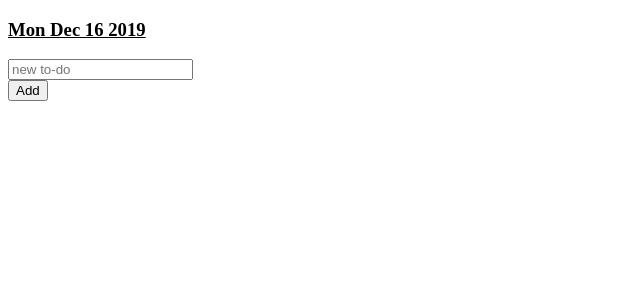
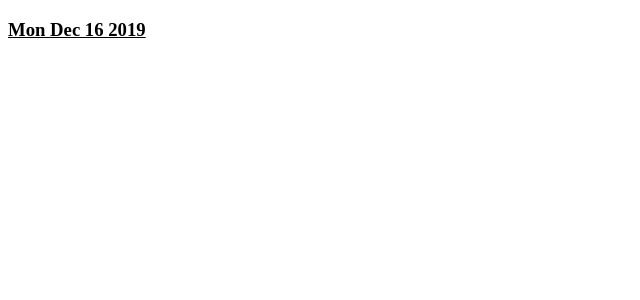
Before and after one commit to MyBlogEngine/MyBlog, a React app in the folder my_blog_app/: page / in a window 1280 px wide. Shown: the top 300 px of the page, without its empty margins (0-640 px from the left). Built offline with nearby package versions, Linux system fonts and the light colour scheme; the HTML template or start-up script is replaced by a standard one.

Commit message:
Divided todo related components into multiple files

```diff
--- /dev/null
+++ b/my_blog_app/src/Todo.tsx
@@ -0,0 +1,44 @@
+import * as React from "react";
+import { TodoItem } from "./TodoItem";
+import { TodoCallbacks } from "./TodoContainer";
+
+interface TodoProps {
+    todo: TodoItem,
+    index: number,
+    callbacks: TodoCallbacks,
+};
+interface TodoState {
+    todo: TodoItem
+}
+
+export class Todo extends React.Component<TodoProps, TodoState> {
+    constructor(props: TodoProps) {
+        super(props);
+        this.state = {
+            todo: props.todo,
+        };
+    }
+
+    notify = () => {
+        this.props.callbacks.updateAt(this.props.index, this.state.todo);
+    }
+    remove = () => {
+        this.props.callbacks.removeAt(this.props.index);
+    }
+
+    toggle = () => {
+        let updated = this.state.todo;
+        updated.completed = !updated.completed;
+        this.setState({ todo: updated }, this.notify);
+    }
+
+    modifyText = (text: string) => {
+        let updated = this.state.todo;
+        updated.text = text;
+        this.setState({ todo: updated }, this.notify);
+    }
+
+    render() {
+        return <div></div>
+    }
+}
--- /dev/null
+++ b/my_blog_app/src/TodoContainer.tsx
@@ -0,0 +1,75 @@
+import * as React from "react";
+import { TodoItem } from "./TodoItem";
+import { Todo } from "./Todo";
+
+
+
+interface TodoContainerState {
+    todos: TodoItem[]
+};
+
+export interface TodoCallbacks {
+    push(text: string): void;
+    removeAt(index: number): void;
+    swap(indexA: number, indexB: number): void;
+    updateAt(index: number, updated: TodoItem): void;
+};
+
+export class TodoContainer extends React.Component<{}, TodoContainerState>
+{
+    constructor(props: Readonly<{}>) {
+        super(props);
+        this.state = {
+            todos: [],
+        };
+    }
+
+    push = (text: string) => {
+        this.setState((prevState, _props) => {
+            const newItem: TodoItem = new TodoItem(text);
+            let newTodos = [...prevState.todos, newItem];
+            return { todos: newTodos };
+        });
+    }
+
+    removeAt = (index: number) => {
+        this.setState((prevState, _props) => {
+            let todos = [...prevState.todos];
+            todos.splice(index, 1);
+            return { todos };
+        });
+    }
+
+    swap = (indexA: number, indexB: number) => {
+        this.setState((prevState, _props) => {
+            let todos = [...prevState.todos];
+            let temp: TodoItem = todos[indexA];
+            todos[indexA] = todos[indexB];
+            todos[indexB] = temp;
+            return { todos };
+        });
+    }
+
+    updateAt = (index: number, updated: TodoItem) => {
+        this.setState((prevState, _props) => {
+            let todos = [...prevState.todos];
+            todos[index] = updated;
+            return { todos };
+        })
+    }
+
+
+    render() {
+
+        const callbacks: TodoCallbacks = this;
+
+        const TodoComponents = this.state.todos.map((todo: TodoItem, index: number) => {
+            <Todo key={index} todo={todo} index={index} callbacks={callbacks} />
+        });
+
+        return (<div>
+            {TodoComponents}
+        </div>
+        );
+    }
+}
--- /dev/null
+++ b/my_blog_app/src/TodoItem.ts
@@ -0,0 +1,5 @@
+// Model
+export class TodoItem {
+    constructor(public text: string = "", public completed: boolean = false) {
+    }
+};
--- a/my_blog_app/src/TodoList.tsx
+++ /dev/null
@@ -1,119 +0,0 @@
-import * as React from 'react';
-
-// Model
-class TodoItem {
-    constructor(public text: string = "", public completed: boolean = false) {
-
-    }
-};
-
-
-// View Component
-//   -TodoListView
-interface TodoListViewProps {
-    todos: TodoItem[],
-    onClick(index: number): void,
-};
-const TodoListView: React.SFC<TodoListViewProps> = (props) => (
-    <div className="d-flex flex-column">
-        {props.todos.map((todo: TodoItem, index: number) =>
-            <div key={index}>
-                <span onClick={(_e) => { props.onClick(index) }}>
-                    {todo.completed ? <p><del>{todo.text}</del></p> : <p>{todo.text}</p>}
-                </span>
-            </div>
-        )}
-    </div>
-)
-
-// View Component
-//   -AddTodoView
-interface NewTodoViewProps {
-    onClick(text: string): void,
-}
-interface NewTodoViewState {
-    value: string,
-}
-class NewTodoView extends React.Component<NewTodoViewProps, NewTodoViewState> {
-    constructor(props: NewTodoViewProps, public placeholder: string) {
-        super(props);
-        this.placeholder = "new to-do";
-        this.state = {
-            value: "",
-        };
-        this.handleChange = this.handleChange.bind(this);
-        this.handleClick = this.handleClick.bind(this);
-        this.handleKeyPress = this.handleKeyPress.bind(this);
-    }
-    handleKeyPress(event: React.KeyboardEvent<HTMLInputElement>) {
-        if (event.key == 'Enter' && this.state.value != "") {
-            event.preventDefault();
-            this.props.onClick(this.state.value);
-            this.setState({ value: "" });
-        }
-    }
-    handleChange(event: React.ChangeEvent<HTMLInputElement>) {
-        this.setState({ value: event.target.value });
-    }
-
-    handleClick(_e: React.MouseEvent<HTMLButtonElement>) {
-        this.props.onClick(this.state.value);
-        this.setState({ value: "" });
-    }
-
-    render() {
-        return (<div className="input-group mb-3">
-            <input type="text" className="form-control"
-                value={this.state.value}
-                onChange={this.handleChange}
-                onKeyPress={this.handleKeyPress}
-                placeholder={this.placeholder} aria-label="new to-do" aria-describedby="button-addon2" />
-            <div className="input-group-append">
-                <button className="btn btn-outline-secondary" type="button" id="button-addon2"
-                    onClick={this.handleClick}>Add</button>
-            </div>
-        </div>)
-    }
-}
-
-// Control Component
-//   -TodoList
-interface TodoListState {
-    todos: TodoItem[]
-};
-export class TodoList extends React.Component<{}, TodoListState>
-{
-    constructor(props: Readonly<{}>) {
-        super(props);
-        this.state = {
-            todos: [],
-        };
-
-        this.handleClick = this.handleClick.bind(this);
-        this.addTodo = this.addTodo.bind(this);
-    }
-
-    addTodo(text: string) {
-        this.setState((prevState, _props) => {
-            const newItem: TodoItem = new TodoItem(text);
-            let newTodos = [...prevState.todos, newItem];
-            return { todos: newTodos };
-        });
-    }
-
-    handleClick(index: number) {
-        this.setState((prevState, _props) => {
-            let todos = [...prevState.todos];
-            todos[index].completed = !todos[index].completed;
-            return { todos };
-        });
-    }
-
-    render() {
-        return (<div>
-            <TodoListView todos={this.state.todos} onClick={this.handleClick} />
-            <NewTodoView onClick={this.addTodo} />
-        </div>
-        );
-    }
-}
--- a/my_blog_app/src/app.tsx
+++ b/my_blog_app/src/app.tsx
@@ -1,7 +1,7 @@
 import * as React from 'react'
 import * as ReactDOM from 'react-dom';
 
-import { TodoList } from './TodoList';
+import { TodoContainer } from './TodoContainer';
 
 // React.SFC interface takes a generic argument that allows
 // you to easily provide the type annotations for the component props
@@ -10,12 +10,11 @@ const App: React.SFC<{}> = () => {
     const dateString: string = today.toDateString();
 
     return (
-        <div className="container">
+        <div className="container" onContextMenu={(e) => e.preventDefault()}>
             <h3><u>{dateString}</u></h3>
-            <TodoList />
+            <TodoContainer />
         </div>);
 }
-
 
 
 ReactDOM.render(
```
